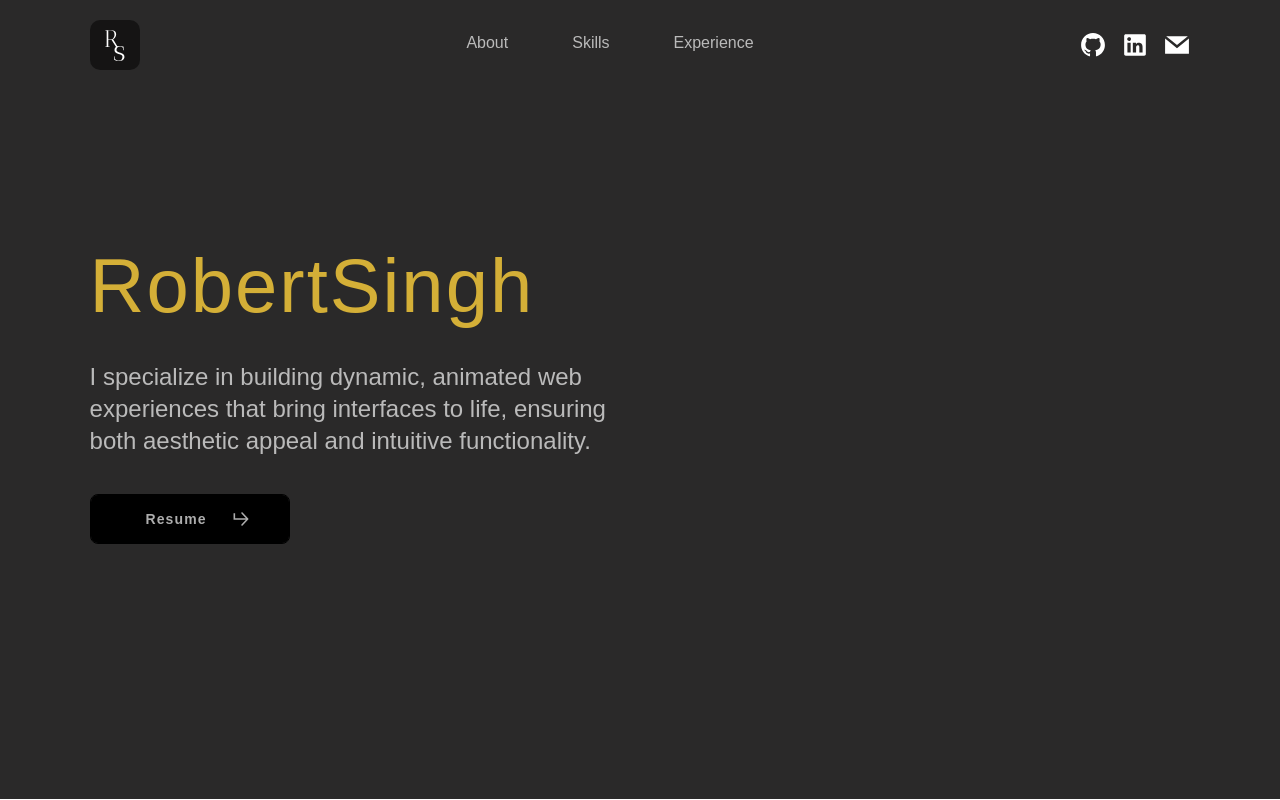
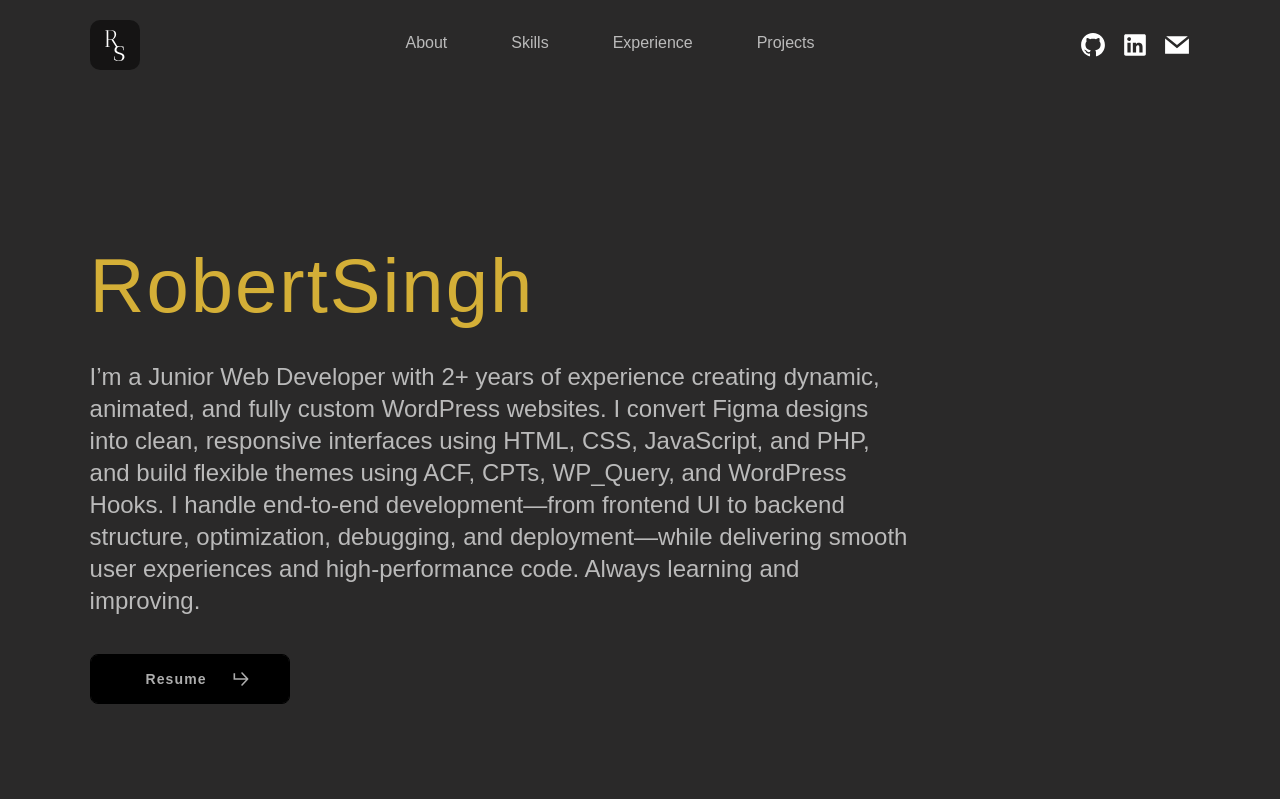
Before and after one commit to Robert-singh-dev/portfolio, a Next.js app: page / in a window 1280 px wide. Shown: the top 800 px of the page. Built offline with nearby package versions, Linux system fonts and the light colour scheme; a web font is replaced by a local one.

Commit message:
Initial commit

```diff
--- a/src/app/home/components/home/Header.jsx
+++ b/src/app/home/components/home/Header.jsx
@@ -41,7 +41,7 @@ export default function Header() {
                 <a href="#about" className="link--dia text-3">About</a>
                 <a href="#skills" className="link--dia text-3">Skills</a>
                 <a href="#experience" className="link--dia text-3">Experience</a>
-                {/* <a href="#projects" className="link--dia text-3">Projects</a> */}
+                <a href="#projects" className="link--dia text-3">Projects</a>
               </nav>
               {/* Desktop Socials */}
               <div className="socialLinksHeader d-flex">
--- a/src/app/home/components/home/Hero.jsx
+++ b/src/app/home/components/home/Hero.jsx
@@ -6,12 +6,10 @@ export default function Hero() {
     <section className="heroBanner pd-tp-xl">
       <div className="container-main">
         <div className="row  pd-tp-xl">
-          <div className="col-xl-7">
+          <div className="col-xl-10">
             <h1 className="heading-1 d-flex pd-bm-sm color-7 animate-lr">Robert Singh</h1>
             <p className="text-1 bannerContent animate">
-              I specialize in building dynamic, animated web experiences that
-              bring interfaces to life, ensuring both aesthetic appeal and
-              intuitive functionality.
+              I’m a Junior Web Developer with 2+ years of experience creating dynamic, animated, and fully custom WordPress websites. I convert Figma designs into clean, responsive interfaces using HTML, CSS, JavaScript, and PHP, and build flexible themes using ACF, CPTs, WP_Query, and WordPress Hooks. I handle end-to-end development—from frontend UI to backend structure, optimization, debugging, and deployment—while delivering smooth user experiences and high-performance code. Always learning and improving.
             </p>
             <div className="pd-tp-sm">
               <a href="/assets/resume-robert-singh.pdf" target="_blank" className="primaryBtn">
@@ -24,8 +22,6 @@ export default function Hero() {
           </div>
         </div>
       </div>
-      {/* banner image  */}
-      {/* <img src="/assets/Robert.png" alt="Robert" className="heroImage" /> */}
     </section>
   );
 }
--- a/src/app/home/components/home/Projects.jsx
+++ b/src/app/home/components/home/Projects.jsx
@@ -66,7 +66,10 @@ export default function Projects() {
         </div> */}
 
         <div className="pd-bm-md">
-          <h4 className="heading-4">Featured Projects</h4>
+          <h4 className="heading-4 fp-heading">Featured Projects</h4>
+          <p class="text-2 color-6 animate">
+            These projects were completed during my employment at Supercode Designs, where I worked as a Frontend & WordPress Developer. My responsibilities included building interactive user interfaces, adding smooth animations, and developing clean, responsive layouts using custom WordPress theming, HTML, CSS, JavaScript, and PHP.
+          </p>
         </div>
 
         <div className="d-flex flex-column gap-10">
--- a/src/app/home/css/home.css
+++ b/src/app/home/css/home.css
@@ -63,6 +63,9 @@
 .p-box:hover {
   border-color: #d4af3761;
 }
+.fp-heading{
+  padding-bottom: 20px;
+}
 /* responsive  */
 @media (max-width: 768px) {
 .heroImage{
@@ -98,7 +101,3 @@
   padding-top: 20px;
 }
 }
-
-#projects{
-  display: none;
-}
```
Also changed, not shown: public/assets/profile-new.png (added).
